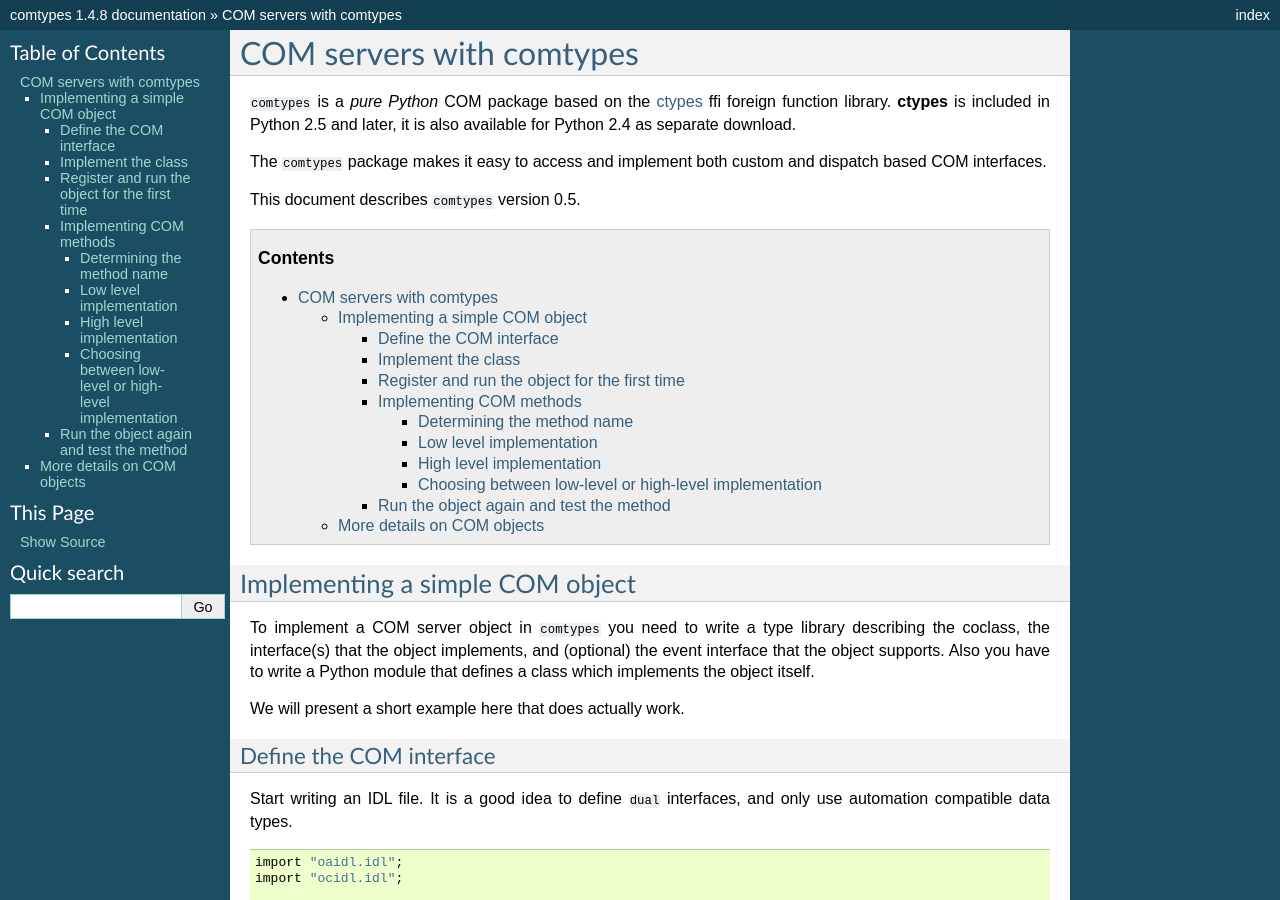
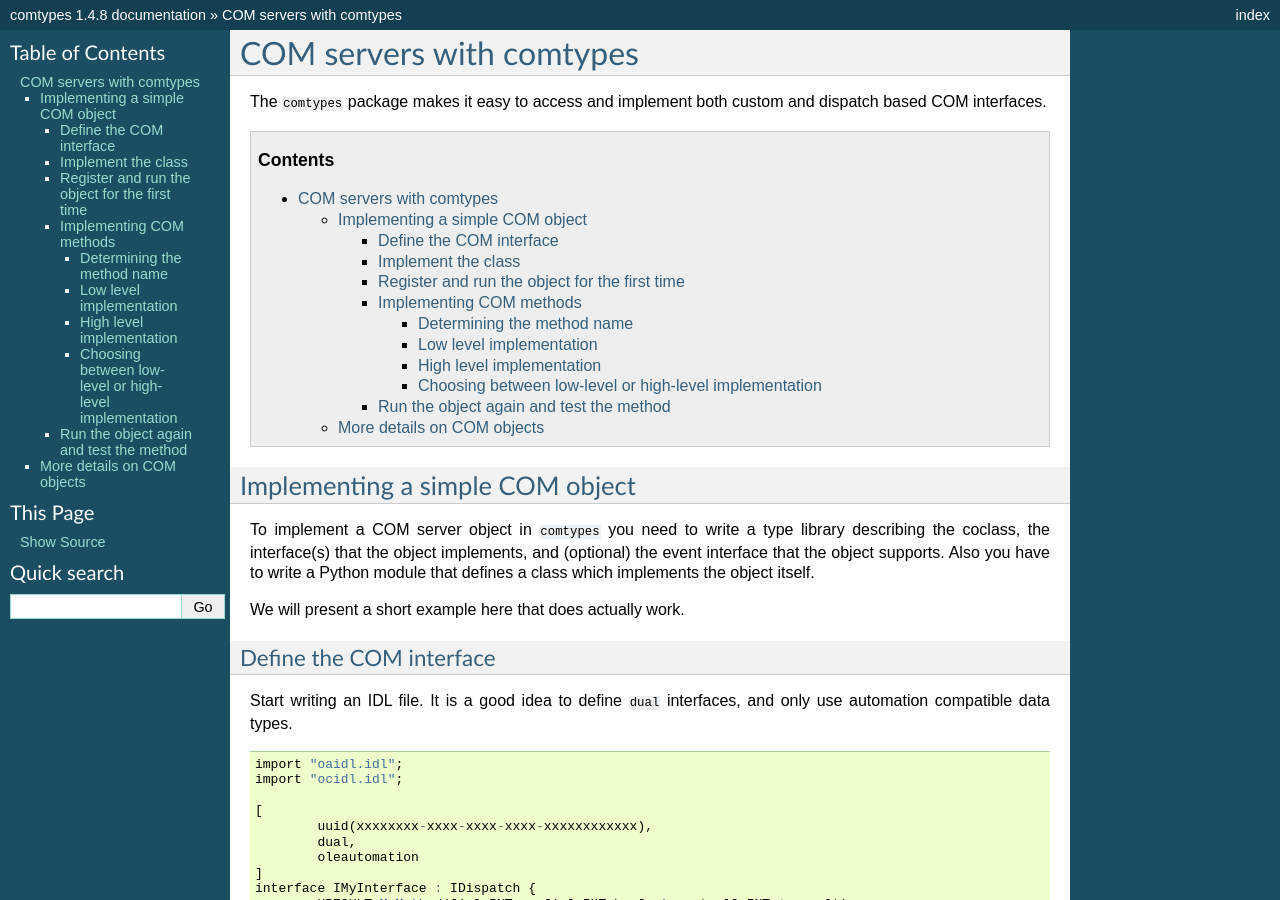
Before and after one commit to enthought/comtypes, a Sphinx documentation site: the page built from docs/source/server.rst, in a window 1280 px wide and 900 px high. Built offline with Sphinx 7.4.7, drawn with Linux system fonts in a browser that asks for light colours.

Commit message:
Remove duplicate sections with `index.rst`.

```diff
--- a/docs/source/server.rst
+++ b/docs/source/server.rst
@@ -2,14 +2,8 @@
 COM servers with comtypes
 #########################
 
-|comtypes| is a *pure Python* COM package based on the ctypes_ ffi
-foreign function library.  **ctypes** is included in Python 2.5 and
-later, it is also available for Python 2.4 as separate download.
-
 The |comtypes| package makes it easy to access and implement both
 custom and dispatch based COM interfaces.
-
-This document describes |comtypes| version 0.5.
 
 .. contents::
 
```
